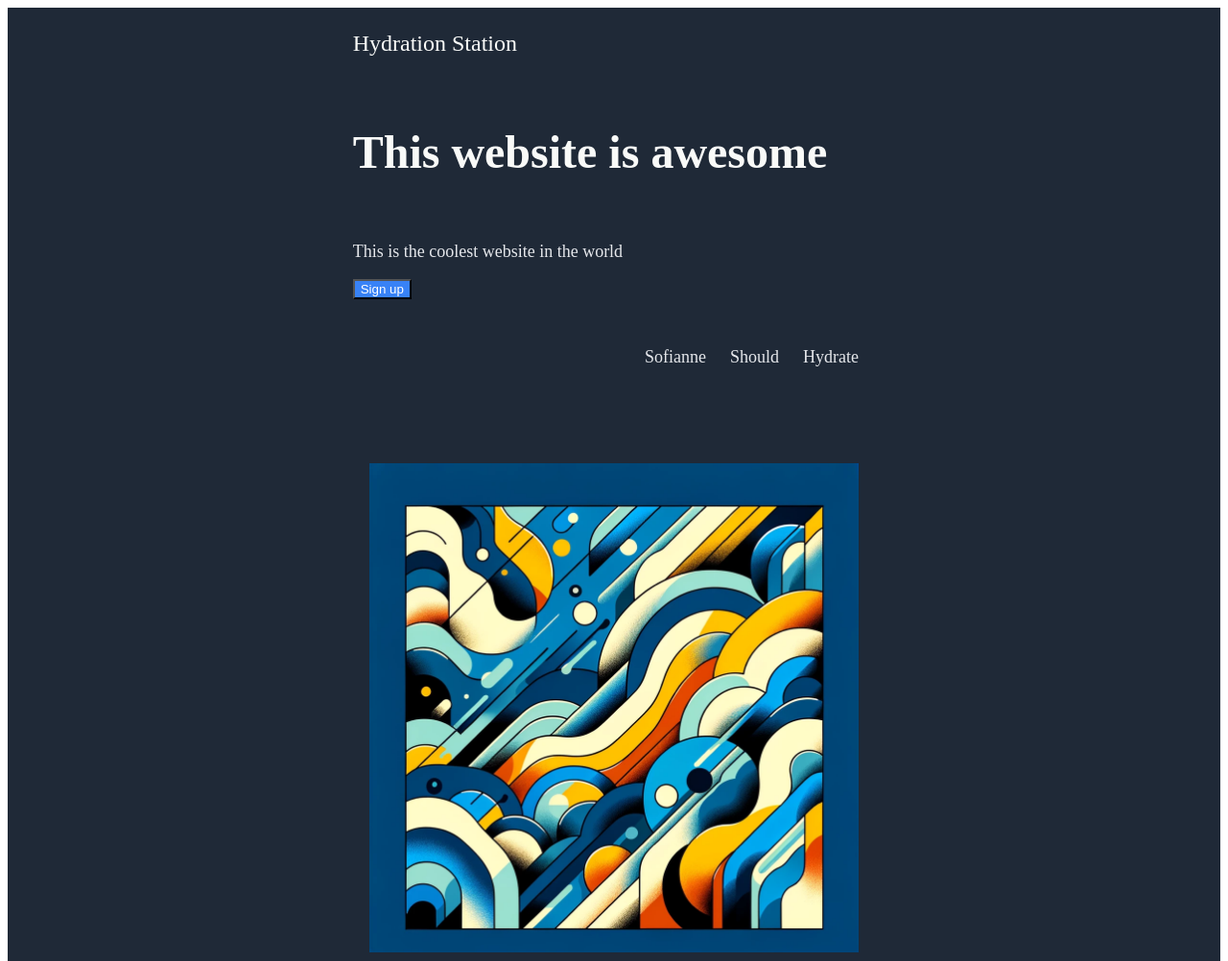
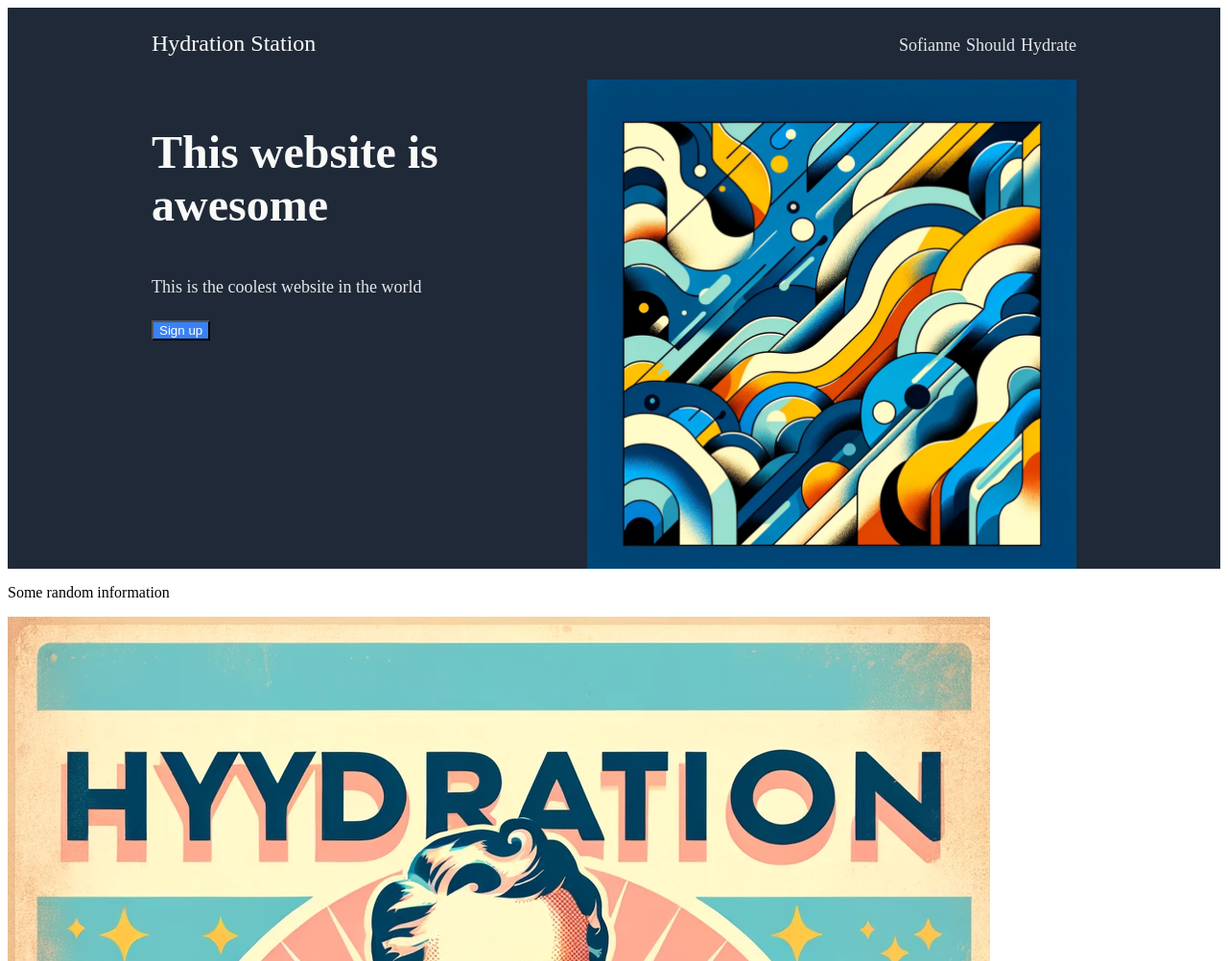
Before and after one commit to Robotitz/Landing-page, a plain HTML site: page index.html in a window 1280 px wide. Shown: the top 1002 px of the page at 96% size. Drawn offline with Linux system fonts and the light colour scheme.

```diff
--- a/index.html
+++ b/index.html
@@ -7,23 +7,27 @@
     <link rel="stylesheet" href="style.css">
 </head>
 <body>
-   <div class="header">
+   <header class="header">
+        <div class="header_wrapper">
+        <p class="logo">Hydration Station</p>
+        <div class="header-links">
+            <a href="#">Sofianne</a>
+            <a href="#">Should</a>
+            <a href="#">Hydrate</a>
+        </div>
+        </div>
+   </header>
+
+   <div class="hero">
         <div class="left-side">
-            <p class="logo">Hydration Station</p>
-            <p class="main-hero">This website is awesome</p>
+            <p class="hero-Title">This website is awesome</p>
             <p class="secondary-hero">This is the coolest website in the world</p>
             <button>Sign up</button>
         </div>
 
-        <div class="right-side">
-            <div class="header-links">
-                <a href="#">Sofianne</a>
-                <a href="#">Should</a>
-                <a href="#">Hydrate</a>
-            </div>
-            <img src="images/abstract.png" alt="Abstract Water" width="510" height="auto">
-        </div>
+        <img src="images/abstract.png" alt="Abstract Water" width="510" height="auto">
    </div>
+
    <div class="2nd-section">
         <p class="second-hero">Some random information</p>
         <div class="mid-images">
--- a/style.css
+++ b/style.css
@@ -4,7 +4,12 @@ body {
     min-height: 100vh;
 }
 
-.main-hero {
+.logo {
+  font-size: 24px;
+  color: #F9FAF8;
+}
+
+.hero-Title {
   font-size: 48px;
   font-weight: bolder;
   color: #F9FAF8;
@@ -19,34 +24,26 @@ a {
     text-decoration: none;
 }
 
-.header {
+.header, .hero {
   font-size: 24px;
   color: #F9FAF8;
   background-color: #1f2937;
-  display: flex;
-  flex-wrap: wrap;
-  justify-content: center;
-  padding-bottom: 100px;
+  padding-right: 150px;
   padding-left: 150px;
-  padding-right: 150px;
-}
-
-.header-links {
-  display: flex ;
-  justify-content: flex-end;
-  gap: 25px;
-  margin-top: 50px;
-  margin-bottom: 100px;
-}
-
-.left-side {
-  display: flex ;
-  flex-direction: column;
-  align-items: baseline;
-  margin-right: 50px;
 }
 
 button {
   background-color: #3882f6;
   color: white;
 }
+
+.header_wrapper{
+  display: flex;
+  justify-content: space-between;
+  align-items: center;
+}
+
+.hero {
+  display: flex;
+  justify-content: space-between;
+}
```
